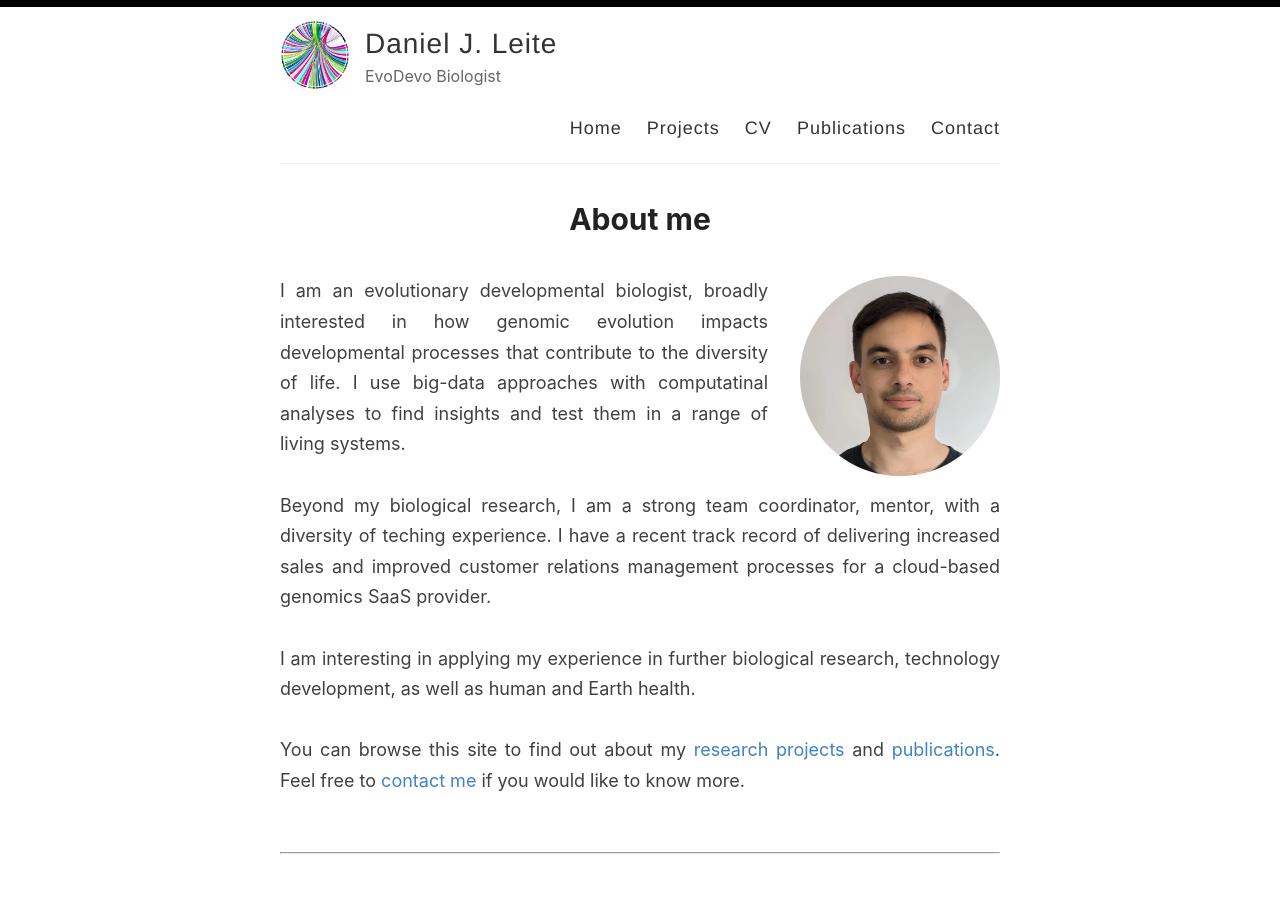
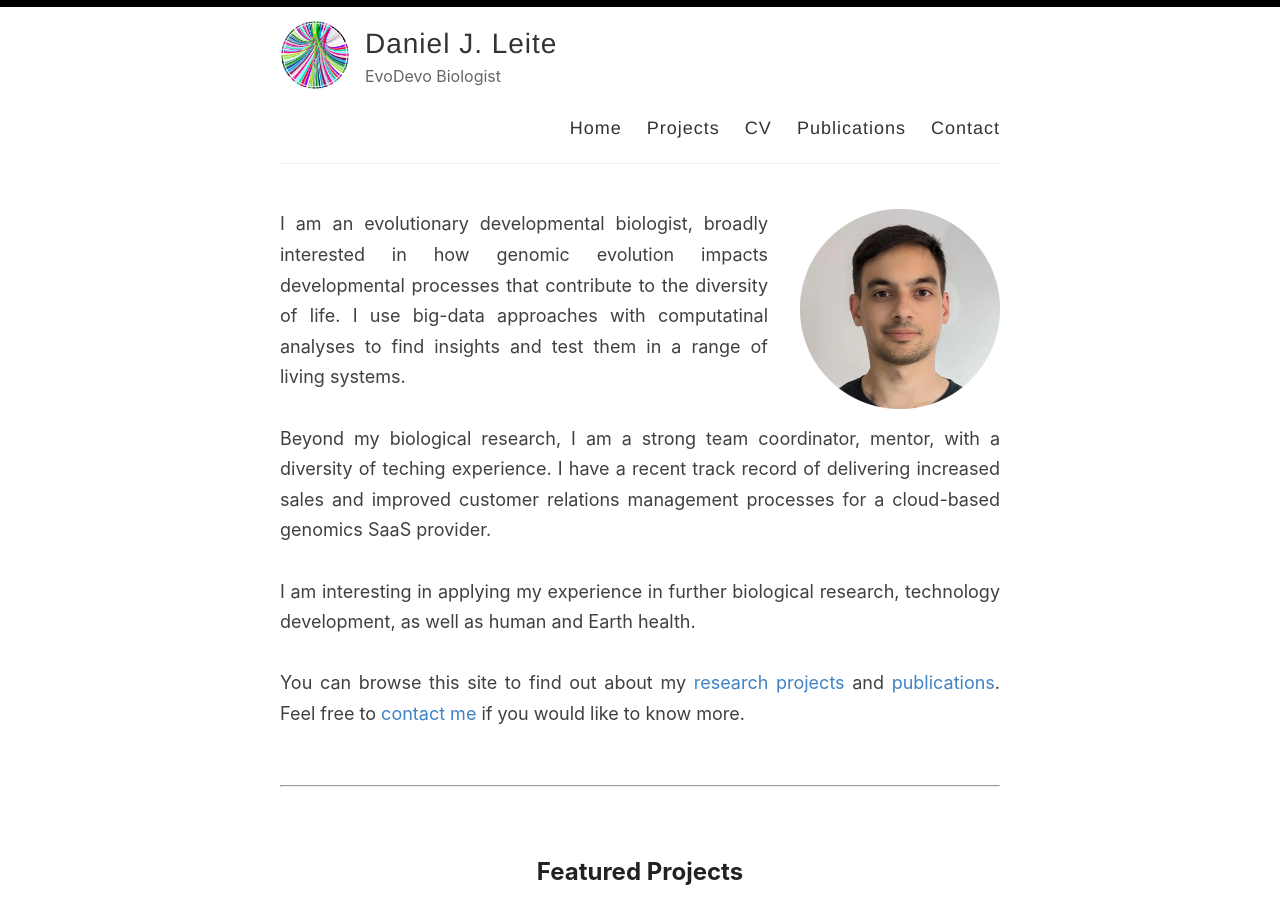
Before and after one commit to djleite/djleite.github.io, a Jekyll site: the page built from index.html, in a window 1280 px wide and 900 px high. Built offline with Jekyll 4.4.1, drawn with Linux system fonts in a browser that asks for light colours; the list of posts is cut into pages by our own code.

Commit message:
update home text

```diff
--- a/index.html
+++ b/index.html
@@ -5,7 +5,7 @@ title: Home
 
 <!-- 🔹 Section 1: Bio with Image -->
 <section style="padding: 0 0 2rem 0;">
-  <h1 style="margin-bottom: 1rem; text-align: center;">About me</h1>
+  <h1 style="margin-bottom: 1rem; text-align: center;">  </h1>
   <div style="overflow: hidden;">
     <p style="text-align: justify;">
       <img
```
